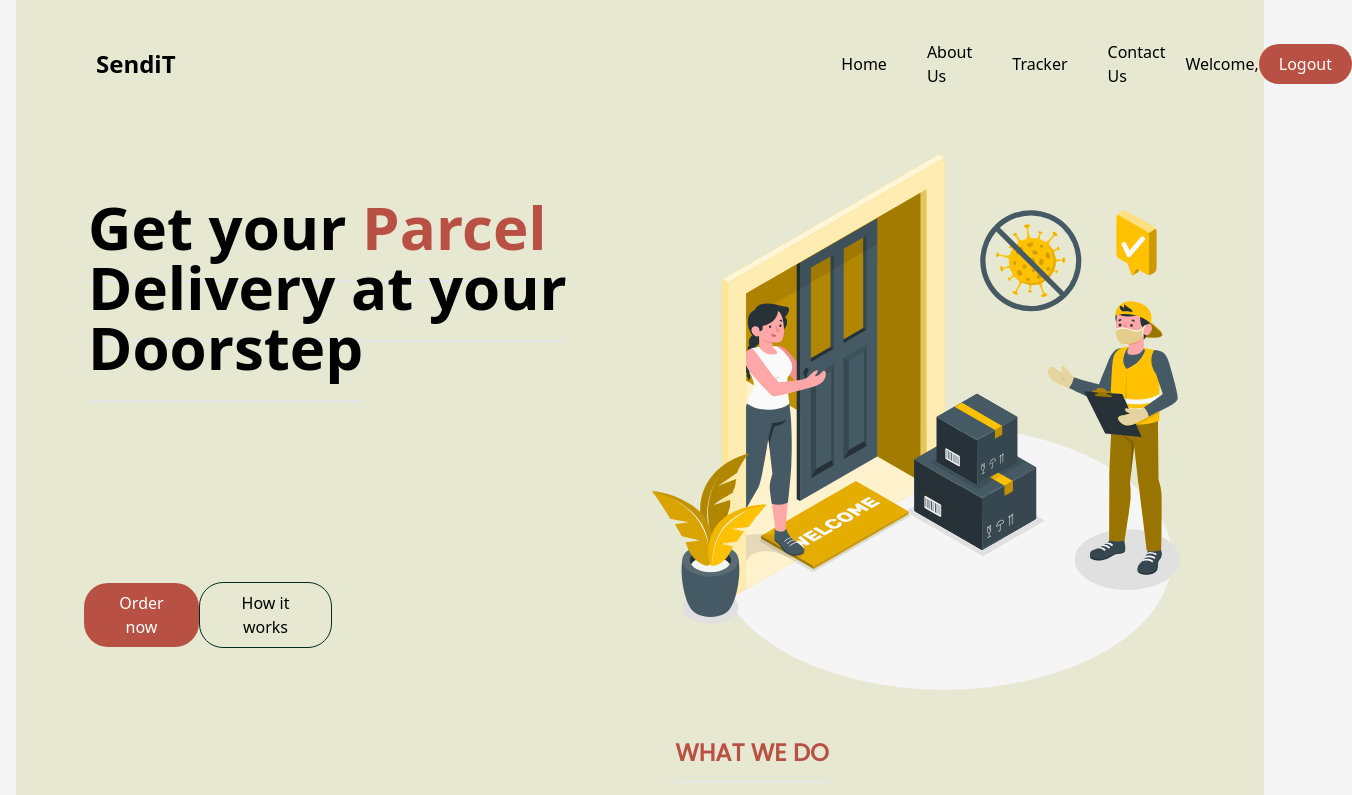
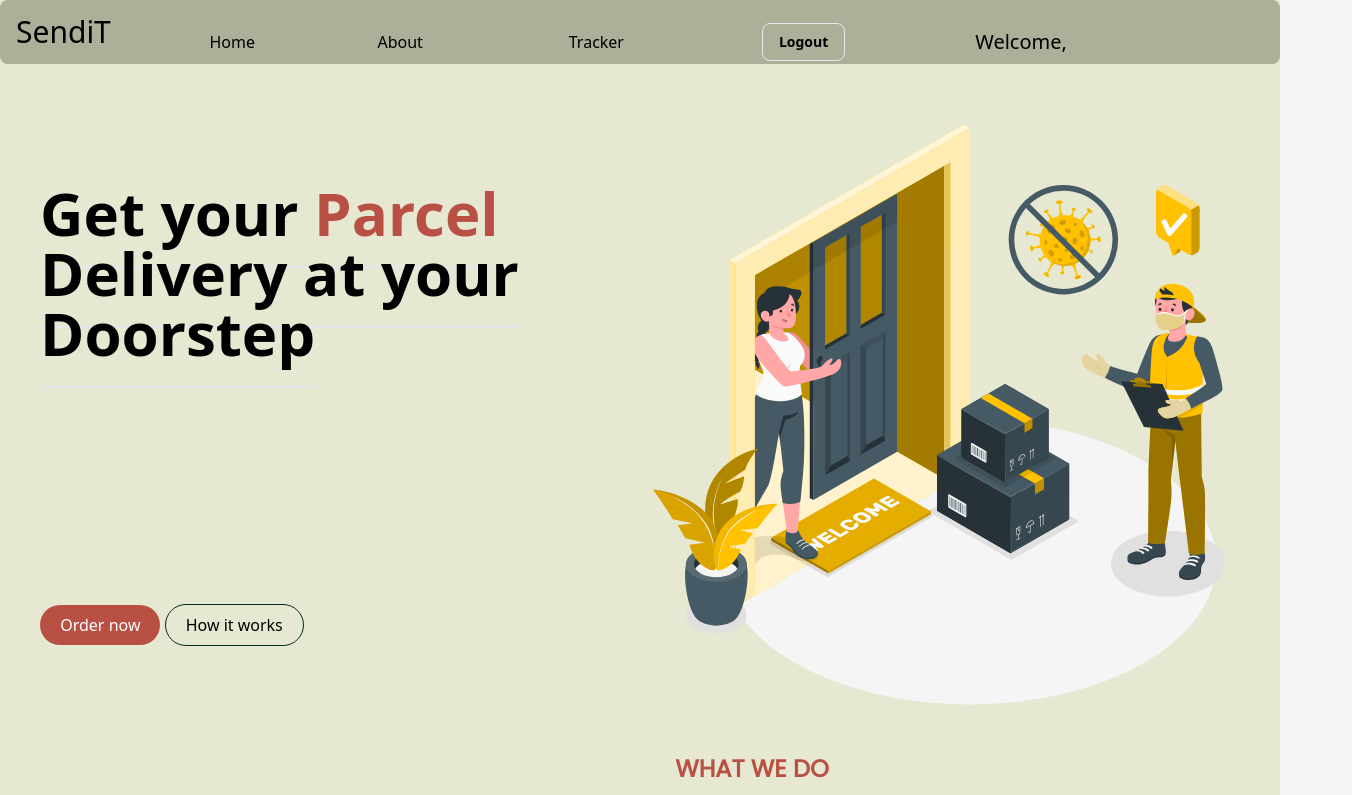
Before and after one commit to SendiT-Project/SendiT-Frontend, a React (Create React App) app: page / in a window 1280 px wide. Shown: the top 795 px of the page, 1352 px wide, since content can reach past the window. Built offline with nearby package versions, Linux system fonts and the light colour scheme; no server answers.

Commit message:
Implements admin logout

```diff
--- a/src/App.js
+++ b/src/App.js
@@ -7,19 +7,15 @@ import OrdersForm from "./components/OrdersForm";
 import Login from "./components/Login";
 import Contact from "./components/Contact";
 import { useEffect, useState } from "react";
-import { enqueueSnackbar } from "notistack";
 import AdminOrders from "./components/AdminOrders";
 import Tracker from "./components/Tracker";
-import { useNavigate } from "react-router-dom";
 import Users from "./components/Users";
 
 function App() {
   const [user, setUser] = useState({});
-  const [isLoggedIn, setIsLoggedIn] = useState(false);
   const [orders, setOrders] = useState([]);
   const [loading, setLoading] = useState(false);
   const [refresh, setRefresh] = useState(false);
-  const navigate = useNavigate();
   const location = useLocation();
 
   useEffect(() => {
@@ -41,6 +37,7 @@ function App() {
       .then((r) => r.json())
       .then((data) => {
         setOrders(data);
+        setRefresh(!refresh)
         setLoading(false);
       })
       .catch((error) => {
@@ -61,19 +58,7 @@ function App() {
     setOrders(updatedOrders);
   }
 
-  function handleLogout() {
-    fetch("/logout", {
-      method: "DELETE",
-      credentials: "include",
-    })
-      .then(setUser(null))
-      .then(console.log(user))
-      .then(enqueueSnackbar("Logged out successfully", { variant: "success" }))
-      .then(navigate("/"))
-      .catch((error) => {
-        console.error("Logout error:", error);
-      });
-  }
+
 
   const isNavbarFooterVisible = !["/adminOrders", "/users"].some((path) =>
     location.pathname.includes(path)
@@ -81,13 +66,11 @@ function App() {
 
   return (
     // <div className="App bg-color-primary px-8 sm:px-8 md:px-20 lg:px-30 py-12">
-      <div className="bg-color-secondary p-8 mx-4">
+      <div className="bg-color-secondary">
         {isNavbarFooterVisible && (
           <NavBar
             user={user}
-            isLoggedIn={isLoggedIn}
-            setIsLoggedIn={setIsLoggedIn}
-            onLogout={handleLogout}
+            setUser={setUser}
           />
         )}
         <Routes>
@@ -129,6 +112,7 @@ function App() {
             element={
               user && user.is_admin ? (
                 <AdminOrders
+                setUser={setUser}
                   orders={orders}
                   loading={loading}
                   onUpdateOrder={handleUpdateOrder}
--- a/src/components/AdminOrders.js
+++ b/src/components/AdminOrders.js
@@ -4,7 +4,7 @@ import { MdEdit } from "react-icons/md";
 import { useSnackbar } from "notistack";
 import Admin from'../assets/Admin1.jpg';
 
-const AdminOrders = ({ orders, loading, onUpdateOrder }) => {
+const AdminOrders = ({ orders, loading, onUpdateOrder, setUser}) => {
   const [page, setPage] = useState(1);
   const [ordersPerPage] = useState(10);
   const [editing, setEditing] = useState({});
@@ -69,8 +69,8 @@ const AdminOrders = ({ orders, loading, onUpdateOrder }) => {
 
 
   return (
-    <div className="mt-5 ml-auto">
-      <div className="header border mb-5 flex justify-between">
+    <div className=" ml-auto">
+      <div className="header border mb-10 flex justify-between">
           <div className="search-bar mt-2 items-center ml-64">
             <input
               type="text"
@@ -86,7 +86,7 @@ const AdminOrders = ({ orders, loading, onUpdateOrder }) => {
           </div>
         </div>
       <h1 className="text-4xl font-bold mb-4 text-center">Orders</h1>
-      <table className="max-w-full bg-color-secondary border border-gray-300 ml-60 mr-10 my-4 shadow-md">
+      <table className="max-w-full bg-color-secondary border border-gray-300 ml-64 mr-10 my-4 shadow-md">
         <thead className="text-start ">
           <tr>
             <th className="py-2 px-4 text-left border-b w-1/6">Parcel Name</th>
@@ -143,7 +143,7 @@ const AdminOrders = ({ orders, loading, onUpdateOrder }) => {
         </tbody>
       </table>
       <div>
-        <Menu />
+        <Menu setUser={setUser} />
       </div>
       {orders.length > 0 && (
         <div className="mb-4 mt-4 flex justify-center">
--- a/src/components/Menu.js
+++ b/src/components/Menu.js
@@ -1,11 +1,23 @@
 import React from 'react';
 import './Menu.css';
 import { Link } from 'react-router-dom'
-// import { useSnackbar } from 'notistack';
+import { useSnackbar } from 'notistack';
+import { useNavigate } from 'react-router-dom';
+import Button from './Button';
 
-const Menu = ({ orders, loading, onUpdateOrder}) => {
-    // const {enqueueSnackbar} = useSnackbar();
-    // const navigate=useNavigate()
+
+const Menu = ({ orders, loading, onUpdateOrder, setUser}) => {
+    const {enqueueSnackbar} = useSnackbar();
+    const navigate=useNavigate()
+
+    function handleLogOut(){
+      fetch("/logout",{
+        method: 'DELETE'
+      })
+      .then(setUser(null))
+      .then(enqueueSnackbar('Logged out successfully', {variant:'success'}))
+      .then(navigate('/'))
+    }
 
   return (
     <div className="menu-container bg-lime-950">
@@ -18,6 +30,7 @@ const Menu = ({ orders, loading, onUpdateOrder}) => {
       </div>
       {/* <div className="logout" onclick={ ()=> adminLogOut}>Logout</div> */}
       <adminOrders orders={orders} loading={loading} onUpdateOrder={onUpdateOrder} />
+      <Button content='Logout' onClick={handleLogOut} className='text-sm hover:bg-color-secondary border text-color-white py-2 px-4' />
     </div>
   );
 };
--- a/src/components/Navbar.js
+++ b/src/components/Navbar.js
@@ -1,36 +1,52 @@
-
-import { Link, Outlet } from 'react-router-dom';
+import { Link, Outlet, useNavigate} from 'react-router-dom'
+import { useSnackbar } from 'notistack';
+import Button from './Button';
 
 
-const NavBar = ({user, onLogout}) => {
-  return (
-    <div className="navbar flex flex-col lg:flex-row justify-between items-center px-8 cursor-pointer mx-4">
-      <div className="mb-4 lg:mb-0">
-        <h1 className="text-2xl font-semibold">SendiT</h1>
-      </div>
-      <div className="flex w-full lg:w-1/3 justify-evenly items-center">
-        <Link className=" inline-block px-5 py-2 rounded-3xl text-base cursor hover:text-rose-500" to={"/"}>Home</Link>
-        <Link className=" inline-block px-5 py-2 rounded-3xl text-base cursor hover:text-rose-500" to={"/about"}>About Us</Link>
-        <Link className=" inline-block px-5 py-2 rounded-3xl text-base cursor hover:text-rose-500" to={user?("/tracker"):("/login")}>Tracker</Link>
-        <Link className=" inline-block px-5 py-2 rounded-3xl text-base cursor hover:text-rose-500" to={"/contact"}>Contact Us</Link>
-        {(user) ? (
-          <>
-            <span className="text-black">Welcome, {user.username}</span>
-            <button onClick={()=>{onLogout()}} className="bg-color-tertiary hover:bg-rose-500 text-white px-5 py-2 rounded-3xl text-base cursor">Logout</button>
-          </>
-        ) : (
-          <Link to="/login">
-            <button className="bg-color-tertiary hover:bg-rose-500 text-white px-5 py-2 rounded-3xl text-base cursor">Login</button>
-          </Link>
-        )}
-      </div>
-      <Outlet></Outlet>
+function Navbar({user,setUser}) {
+  const {enqueueSnackbar} = useSnackbar();
+  const navigate=useNavigate()
+
+  function handleLogOut(){
+    fetch("/logout",{
+      method: 'DELETE'
+    })
+    .then(setUser(null))
+    .then(enqueueSnackbar('Logged out successfully', {variant:'success'}))
+    .then(navigate('/'))
+  }
 
 
+  return (
+    <div className='bg-color-primary rounded-lg h-16 '>
+        <div className='rounded-sm flex flex-row justify-between items-center h-full w-11/12 px-4'>
+          <p className="text-color-white font-medium text-3xl flex items-center">
+          SendiT
+          </p>
+
+    <div className='flex flex-row items-center justify-evenly h-full w-11/12 mt-5 space-x-4'>
+      <Link className='text-color-white font-medium hover:bg-color-secondary p-2 rounded-3xl' to='/'>Home</Link>
+
+      {user ? (
+        <div className='flex items-center w-4/6 justify-between flex-end my-4  space-x-4'>
+          <Link className=' font-medium hover:bg-color-secondary p-2 rounded-3xl' to='/about'>About</Link>
+          <Link className=' font-medium hover:bg-color-secondary p-2 rounded-3xl' to='/tracker'>Tracker</Link>
+          <Button content='Logout' onClick={handleLogOut} className='text-sm hover:bg-color-secondary border text-color-white py-2 px-4' />
+          <div className='text-sem text-xl flex my-4'>
+            <p className=''>Welcome, {user.username}</p>
+          </div>
+        </div>
+      ) : (
+        <div className='w-1/3 m-auto flex justify-between'>
+          <Link className='text-color-white font-medium hover:bg-color-secondary p-2 ' to='/login'>LogIn</Link>
+
+        </div>
+      )}
     </div>
-  );
+  </div>
+        <Outlet></Outlet>
+    </div>
+  )
+}
 
-};
-// comments
-
-export default NavBar;
+export default Navbar
```
